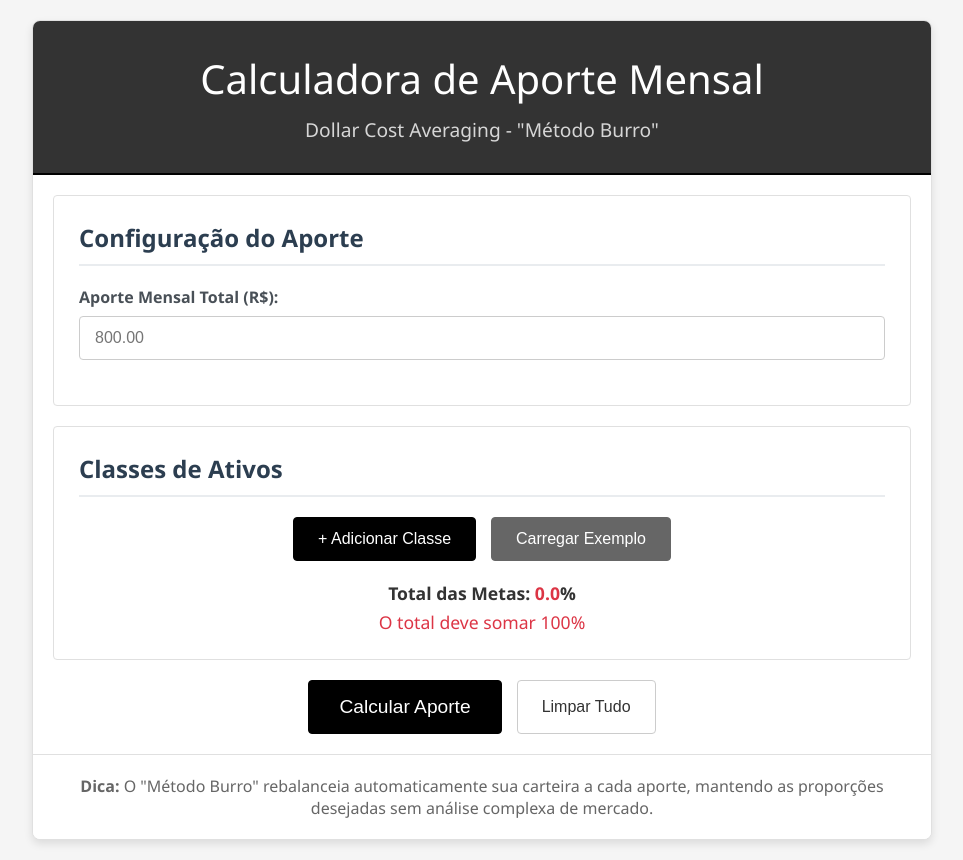
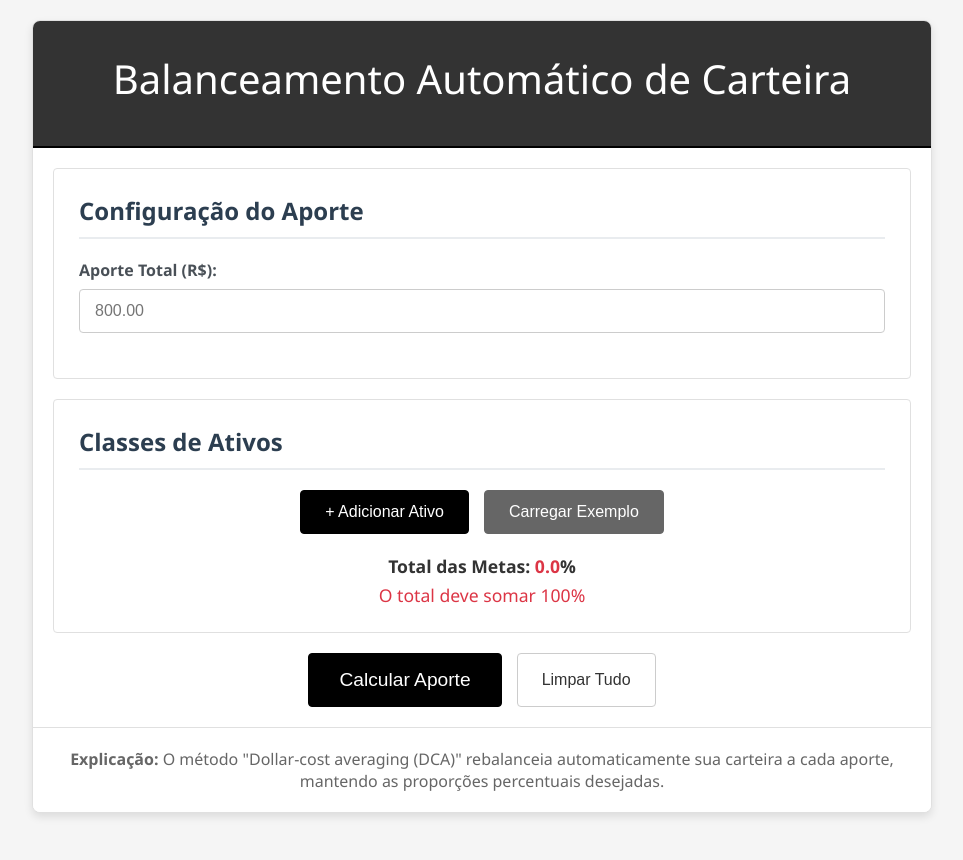
Before and after one commit to erikorsolin/dollar-cost-averaging, a plain HTML site: page docs/index.html in a window 1280 px wide. Shown: the whole page, without its empty margins (158-1121 px from the left). After the commit the page ends 833 px from the top, so only its background shows below. Drawn offline with Linux system fonts and the light colour scheme.

Commit message:
Update terminology in calculator and index files for consistency

```diff
--- a/docs/calculator.js
+++ b/docs/calculator.js
@@ -42,7 +42,7 @@ function adicionarClasse(nome = '', valorAtual = '', metaPercentual = '') {
         </div>
         <div class="classe-fields">
             <div class="form-group">
-                <label>Nome da Classe:</label>
+                <label>Nome do Ativo:</label>
                 <input type="text" class="nome-classe" placeholder="Ex: Renda Fixa, Ações Brasil..." value="${nome}">
             </div>
             <div class="form-group">
--- a/docs/index.html
+++ b/docs/index.html
@@ -4,21 +4,20 @@
 <head>
     <meta charset="UTF-8">
     <meta name="viewport" content="width=device-width, initial-scale=1.0">
-    <title>Calculadora de Aporte Mensal - Dollar Cost Averaging</title>
+    <title>Balanceamento Automático de Carteira</title>
     <link rel="stylesheet" href="style.css">
 </head>
 
 <body>
     <div class="container">
         <header>
-            <h1>Calculadora de Aporte Mensal</h1>
-            <p class="subtitle">Dollar Cost Averaging - "Método Burro"</p>
+            <h1>Balanceamento Automático de Carteira</h1>
         </header>
 
         <div class="card">
             <h2>Configuração do Aporte</h2>
             <div class="form-group">
-                <label for="aporte-total">Aporte Mensal Total (R$):</label>
+                <label for="aporte-total">Aporte Total (R$):</label>
                 <input type="number" id="aporte-total" min="0" step="0.01" placeholder="800.00">
             </div>
         </div>
@@ -30,7 +29,7 @@
             </div>
 
             <div class="button-group">
-                <button id="add-classe" class="btn btn-primary">+ Adicionar Classe</button>
+                <button id="add-classe" class="btn btn-primary">+ Adicionar Ativo</button>
                 <button id="exemplo-preset" class="btn btn-secondary">Carregar Exemplo</button>
             </div>
 
@@ -74,8 +73,8 @@
         </div>
 
         <footer>
-            <p><strong>Dica:</strong> O "Método Burro" rebalanceia automaticamente sua carteira a cada aporte,
-                mantendo as proporções desejadas sem análise complexa de mercado.</p>
+            <p><strong>Explicação:</strong> O método "Dollar-cost averaging (DCA)" rebalanceia automaticamente sua carteira a cada aporte,
+                mantendo as proporções percentuais desejadas.</p>
         </footer>
     </div>
 
```
